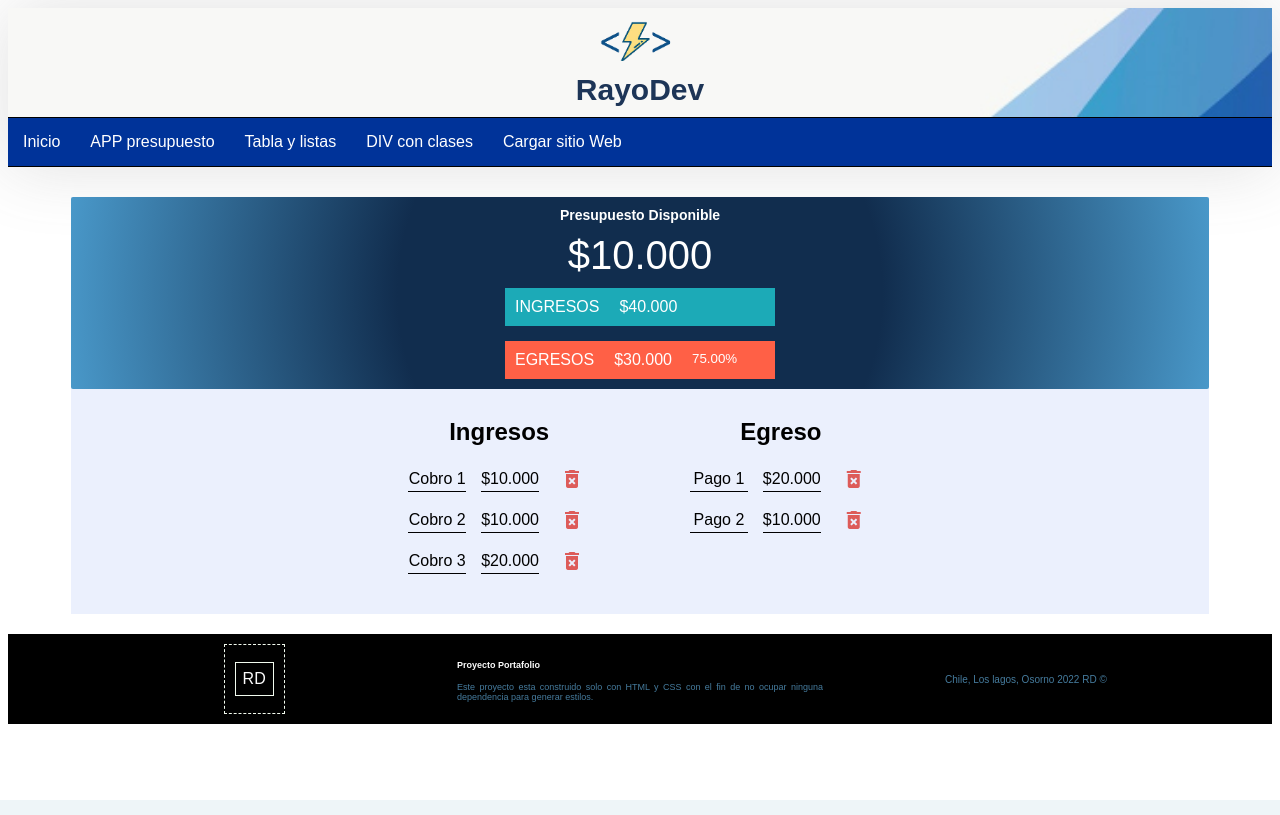
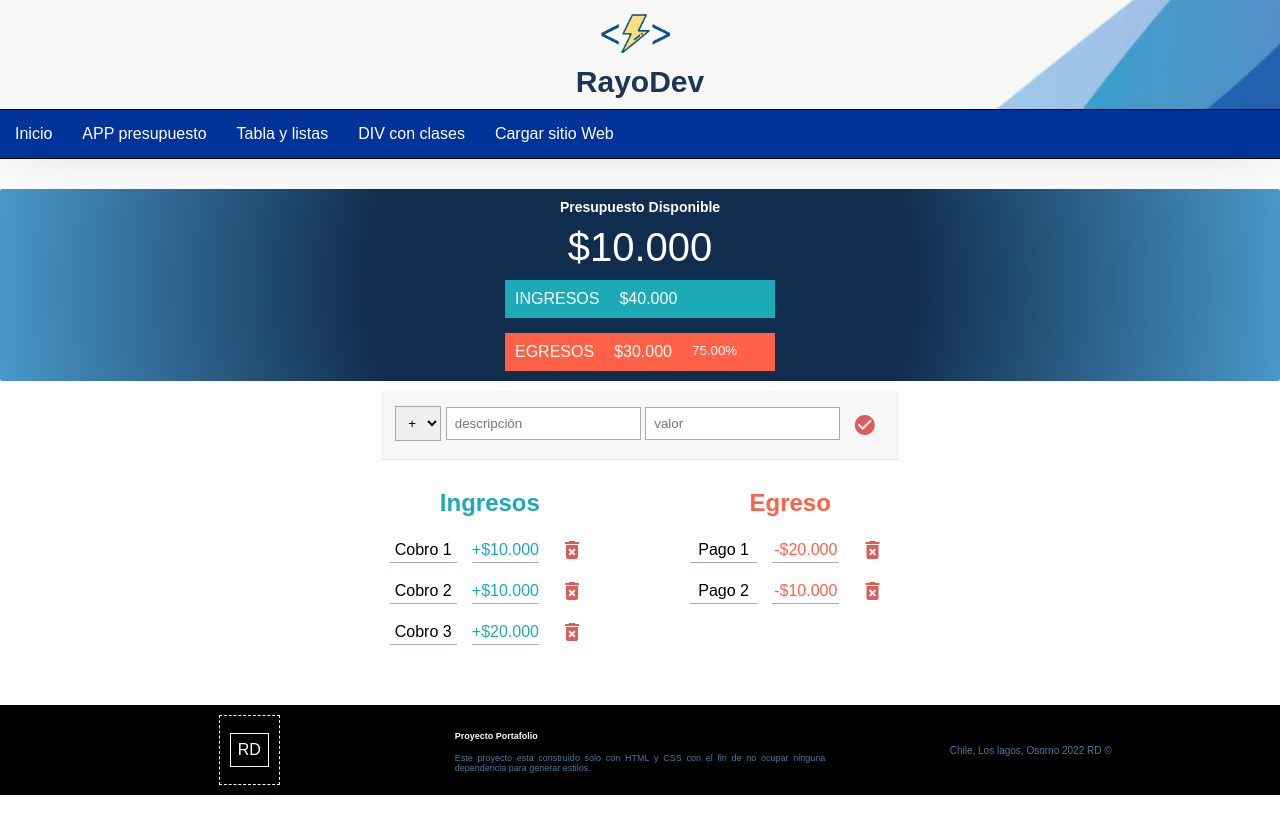
Before and after one commit to gustavo-sobarzo/PuroHtmlyCss, a PHP site: page /app/web/appPresupuesto.html in a window 1280 px wide. Run offline with PHP 8.4, Linux system fonts and the light colour scheme.

Commit message:
Update31

```diff
--- a/app/js/appPresupuesto/appPresupuesto.js
+++ b/app/js/appPresupuesto/appPresupuesto.js
@@ -52,14 +52,14 @@ const formatoPorcentaje = (valor) => {
 
 let crearIgresoHtml = (ingreso) => {
     let ingresoHtml = `<div class="descripcion">${ingreso.descripcion}</div>
-    <div class="valor">${formatoMoneda(ingreso.valor)}</div>
+    <div class="valor" style="color: #1CAAB7">+${formatoMoneda(ingreso.valor)}</div>
     <button class="btnEliminar" onclick="eliminarIngreso()"><i class="material-icons">delete_forever</i></button>`
     return ingresoHtml;
 }
 
-let crearListaIngresos = () =>{
+let crearListaIngresos = () => {
     let listaIngresos = '';
-    for(let ingreso of ingresos){
+    for (let ingreso of ingresos) {
         listaIngresos += crearIgresoHtml(ingreso);
     }
     return document.getElementById('listaIngresos').innerHTML = listaIngresos;
@@ -67,7 +67,7 @@ let crearListaIngresos = () =>{
 
 let crearEgresoHtml = (egreso) => {
     let egresoHtml = `<div class="descripcion">${egreso.descripcion}</div>
-    <div class="valor">${formatoMoneda(egreso.valor)}</div>
+    <div class="valor" style="color: #FF6046">-${formatoMoneda(egreso.valor)}</div>
     <button class="btnEliminar" onclick="eliminarEgreso()"><i class="material-icons">delete_forever</i></button>`
     return egresoHtml;
 }
@@ -80,16 +80,57 @@ let listaEgreso = () => {
     return document.getElementById('listaEgresos').innerHTML = listaEgresos;
 }
 
-const eliminarIngreso = (id)=>{
+const eliminarIngreso = (id) => {
     let ingresoEliminar = ingresos.findIndex(ingreso => ingreso.id === id);
     ingresos.splice(ingresoEliminar, 1);
     cargarCabecero();
     crearListaIngresos();
 }
 
-const eliminarEgreso = (id)=>{
+const eliminarEgreso = (id) => {
     let egresoEliminar = egresos.findIndex(egreso => egreso.id === id);
     egresos.splice(egresoEliminar, 1);
     cargarCabecero();
     listaEgreso();
 }
+
+const agregarDato = () => {
+    let form = document.forms['form']
+    let descripcion = form['descripcion'].value;
+    let valor = form['valor'].value;
+    let select = form['select'].value;
+    let valorNumero = parseInt(valor);
+
+    if (!validaVacio(descripcion) && !validaVacio(valor)) {
+        if (select === 'ingreso') {
+            ingresos.push(new Ingreso(descripcion, valorNumero));
+            cargarCabecero();
+            crearListaIngresos();
+            limpiar();
+        } else if (select === 'egreso') {
+            egresos.push(new Egreso(descripcion, valorNumero))
+            cargarCabecero();
+            listaEgreso();
+            limpiar();
+        }
+    } else {
+        alert('complete todos los campos')
+    }
+
+}
+
+function validaVacio(valor) {
+    valor = valor.replace("&nbsp;", "");
+    valor = valor == undefined ? "" : valor;
+    if (!valor || 0 === valor.trim().length) {
+        return true;
+    }
+    else {
+        return false;
+    }
+}
+
+function limpiar() {
+    document.getElementById("descripcion").value = "";
+    document.getElementById("valor").value = "";
+}
--- a/app/web/appPresupuesto.html
+++ b/app/web/appPresupuesto.html
@@ -43,6 +43,19 @@
                 </div>
             </div>
 
+            <div class="contenedorInput">
+                <form action="" id="form" onsubmit="return false">
+                    <select class="select" name="" id="select">
+                        <option class="optionA" value="ingreso">+</option>
+                        <option class="optionB" value="egreso">-</option>
+                    </select>
+                    <input id="descripcion" class="inputs" placeholder="descripción" type="text" autocomplete="off">
+                    <input id="valor" class="inputs" placeholder="valor" type="number" autocomplete="off">
+                    <button class="btnAddDato" onclick="agregarDato()"><i
+                            class="material-icons">check_circle</i></button>
+                </form>
+            </div>
+
             <div class="contListasIngreEgre">
                 <div class="ingresos">
                     <h2 class="tituloIngre">Ingresos</h2>
--- a/css/appPresupuesto.css
+++ b/css/appPresupuesto.css
@@ -5,18 +5,17 @@
 body {
   min-width: 335px;
   background: white;
+  margin: auto;
 }
 .contenedor {
-  max-width: 90%;
   margin-top: 30px;
-  margin-left: auto;
-  margin-right: auto;
   padding-bottom: 40px;
-  background: #ebf0fd;
+  background: #fff;
 }
 .contenedorGrid {
   display: grid;
   grid-template-columns: 1fr;
+
   margin-left: auto;
   margin-right: auto;
   gap: 10px;
@@ -76,7 +75,6 @@ body {
   text-transform: uppercase;
 }
 
-
 /*-----------------------Estilo Listas Ingreso Egreso---------------------------------*/
 
 .contListasIngreEgre {
@@ -86,6 +84,12 @@ body {
   gap: 100px;
   margin-left: auto;
   margin-right: auto;
+}
+.tituloIngre {
+  color: #1caab7;
+}
+.tituloEgreso {
+  color: #ff6046;
 }
 #listaIngresos {
   display: grid;
@@ -113,12 +117,12 @@ body {
 .descripcion {
   vertical-align: middle;
   line-height: 25px;
-  border-bottom: 0.4px solid black;
+  border-bottom: 0.4px solid rgb(194, 163, 163);
 }
 .valor {
   vertical-align: middle;
   line-height: 25px;
-  border-bottom: 0.4px solid black;
+  border-bottom: 0.4px solid rgb(194, 163, 163);
 }
 @media screen and (max-width: 500px) {
   .contListasIngreEgre {
@@ -131,3 +135,27 @@ body {
     max-width: 360px;
   }
 }
+/*---------------Estilo Inputs Agregar Dato---------------------------------*/
+.contenedorInput {
+  max-width: 100%;
+  margin-left: auto;
+  margin-right: auto;
+  padding: 14px;
+  border-bottom: 1px solid #e7e7e7;
+  background-color: #f7f7f7;
+}
+.select, .inputs, .btnAddDato{
+  padding: 8px;
+  border: 1px solid #aaa;
+}
+
+.btnAddDato{
+  background: none;
+  border: none;
+}
+.optionA{
+  background: #1CAAB7;
+}
+.optionB{
+  background: #FF6046;
+}
--- a/css/estilosplantilla.css
+++ b/css/estilosplantilla.css
@@ -1,8 +1,7 @@
 @charset "utf-8";
 /* CSS Documentación */
 body{
-	margin:0px;
-	padding:0px;
+	margin:auto;
 	background-color:#161616;
 }
 ul{
--- a/css/styles.css
+++ b/css/styles.css
@@ -11,6 +11,7 @@ body {
     #fbfbfb 40px
   );
   min-width: 330px;
+  margin: auto;
 }
 h2 {
   color: #3f37c9;
--- a/css/stylesAcercade.css
+++ b/css/stylesAcercade.css
@@ -1,6 +1,7 @@
 /*----------------------------Estilos General Body----------------------------*/
 body {
   min-width: 330px;
+  margin: auto;
 }
 * {
   font-family: Arial, Helvetica, sans-serif;
--- a/css/stylesIndex.css
+++ b/css/stylesIndex.css
@@ -5,6 +5,7 @@
 body {
     min-width: 335px;
     background: white;
+    margin: auto;
   }
 .contenedor{
     max-width: 90%;
--- a/css/stylesTexto.css
+++ b/css/stylesTexto.css
@@ -4,6 +4,7 @@ body {
   background-color: #d5d8dc;
   min-width: 330px;
   font-family: Arial, Helvetica, sans-serif;
+  margin: auto;
 }
 .contenedor {
   width: 90%;
--- a/index.php
+++ b/index.php
@@ -29,7 +29,7 @@
     <div class="contenedorGrid">
       <div class="contenido">
         <h2 id="tituloCont">Acerca de:</h2>
-        <p class="parrafoCont">Soy un estudiante de ingeniería en informática, muy responsable ,creativo y autodidacta.
+        <p class="parrafoCont">Soy un estudiante de ingeniería en informática, muy responsable, creativo y autodidacta.
           No tengo miedo a la
           hora de aprender algo nuevo, me encanta innovar y aportar nuevas ideas, esa es una de las tantas cosas
           que me motiva a llegar a trabajar en el área de desarrollo de software.</p>
```
